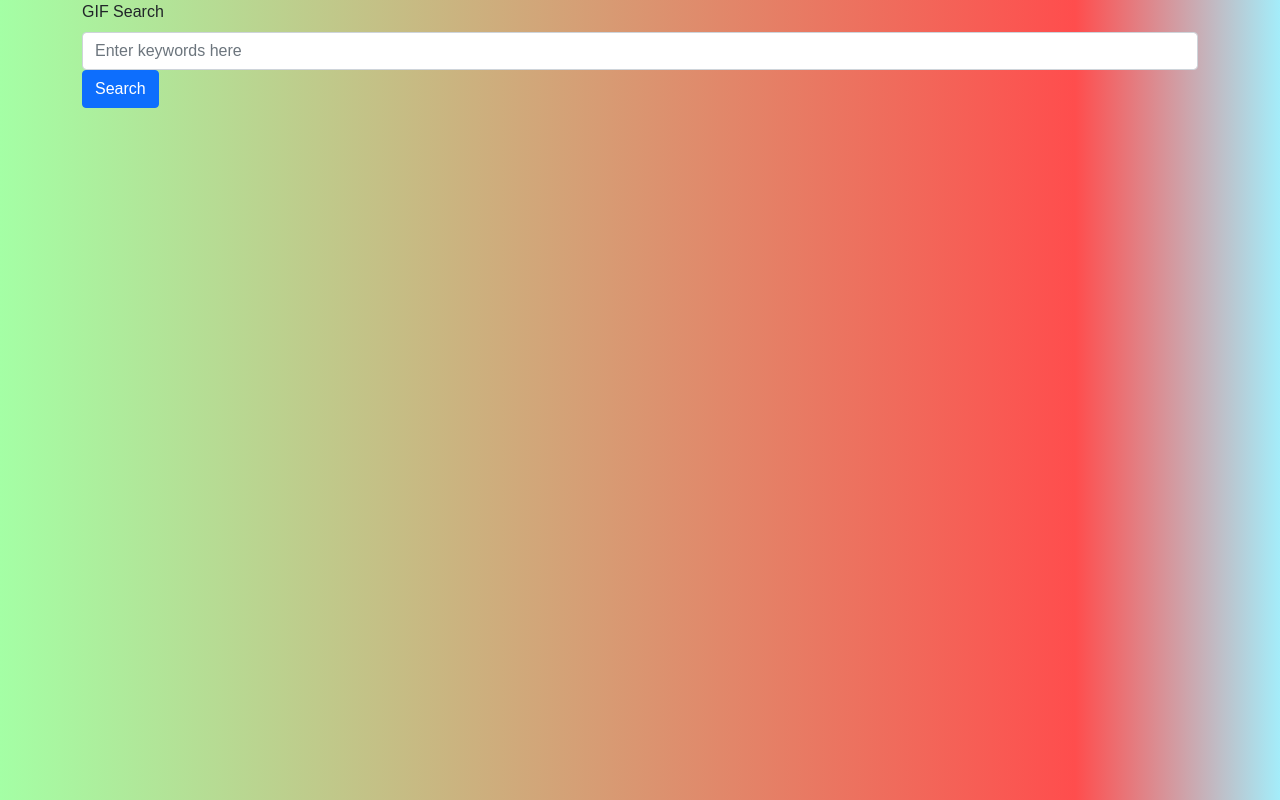
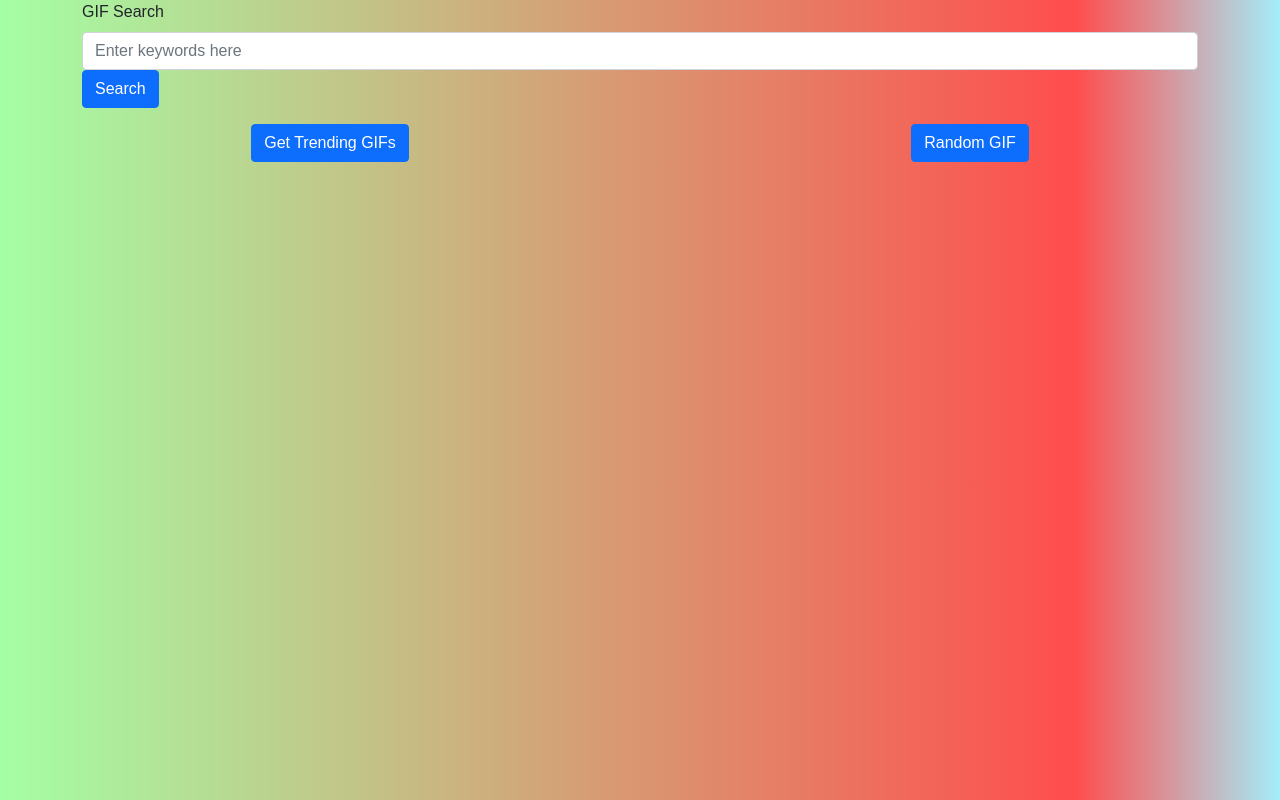
Before and after one commit to nali556/Assignment-7, a React (Create React App) app: page / in a window 1280 px wide. Built offline with nearby package versions, Linux system fonts and the light colour scheme.

Commit message:
Added trending and random buttons, spacing added

```diff
--- a/src/App.js
+++ b/src/App.js
@@ -2,6 +2,7 @@ import React, {Fragment, useState, useEffect} from "react"
 import axios from 'axios'
 import './App.css'
 import GifCard from "./components/GifCard"
+import Trending from "./components/Trending"
 
 function App() {
   const [data, setData] = useState([])
@@ -14,8 +15,6 @@ function App() {
   //Function for regular gif search, take in search and concanenate string
   const getData = async (e) =>{
     e.preventDefault()
-    console.log(e)
-    console.log(e.target[0].value)
     url += e.target[0].value + apiKey
     console.log(url)
     const res = await axios.get(url)
@@ -25,6 +24,7 @@ function App() {
   }
   //Trending gif search
   const getTrending = async () =>{
+    console.log("getTrending working")
     const trendRes = await axios.get(trendingUrl)
     .then( trendRes =>{
       setTrending(trendRes.data.data)
@@ -41,14 +41,19 @@ function App() {
 
   return (
     <Fragment>
-    <div className="container">
+      <div className="container gap-3">
         <form onSubmit={getData}>
           <div className="mb-3">
             <label for="formGroupExampleInput" className="form-label">GIF Search</label>
             <input type="text" className="form-control" id="formGroupExampleInput" placeholder="Enter keywords here"></input>
-          <button type="submit" className="btn btn-primary">Search</button>
+            <button type="submit" className="btn btn-primary mr-1 search">Search</button>
           </div>
         </form>
+      </div>
+      <div className="d-flex justify-content-around">
+        <button type="submit" className="btn btn-primary trending" onClick={getTrending}>Get Trending GIFs</button>
+        <button type="submit" className="btn btn-primary random">Random GIF</button>
+      </div>
       <div className="container">
         {
           data.map(element =>(
@@ -59,7 +64,6 @@ function App() {
           )
         }
       </div>
-    </div>
     </Fragment>
   );
 }
--- a/src/components/GifCard.js
+++ b/src/components/GifCard.js
@@ -3,7 +3,9 @@ import React, {Fragment} from 'react'
 export default function GifCard(gif) {
     return (
         <Fragment>
-            <img src={gif.gif.images.original.url}></img>
+            <div className="container text-center p-2">
+                <img src={gif.gif.images.original.url}></img>
+            </div>
         </Fragment>
     )
 }
--- /dev/null
+++ b/src/components/Trending.js
@@ -0,0 +1,9 @@
+import React, {Fragment} from 'react'
+
+export default function Trending() {
+    return (
+        <Fragment>
+
+        </Fragment>
+    )
+}
```
Lines whose indentation alone changed are shown as unchanged.
